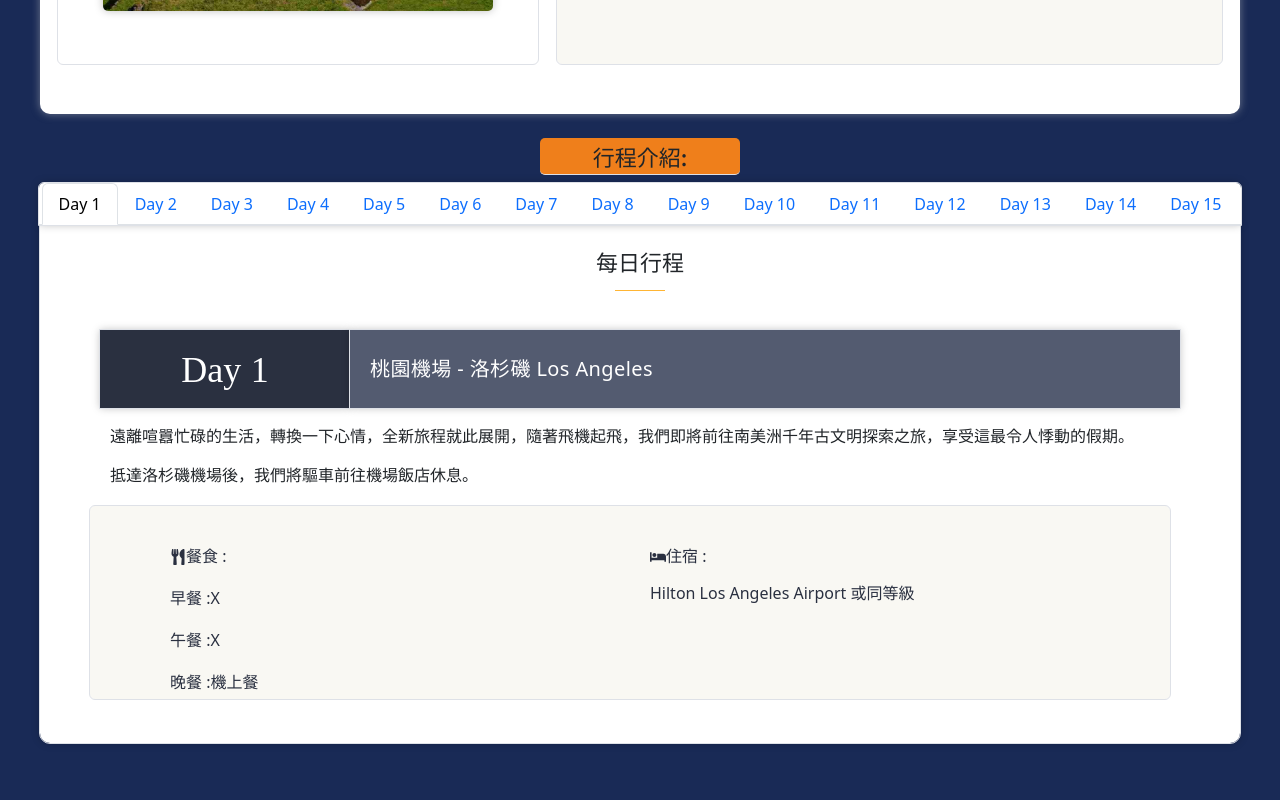
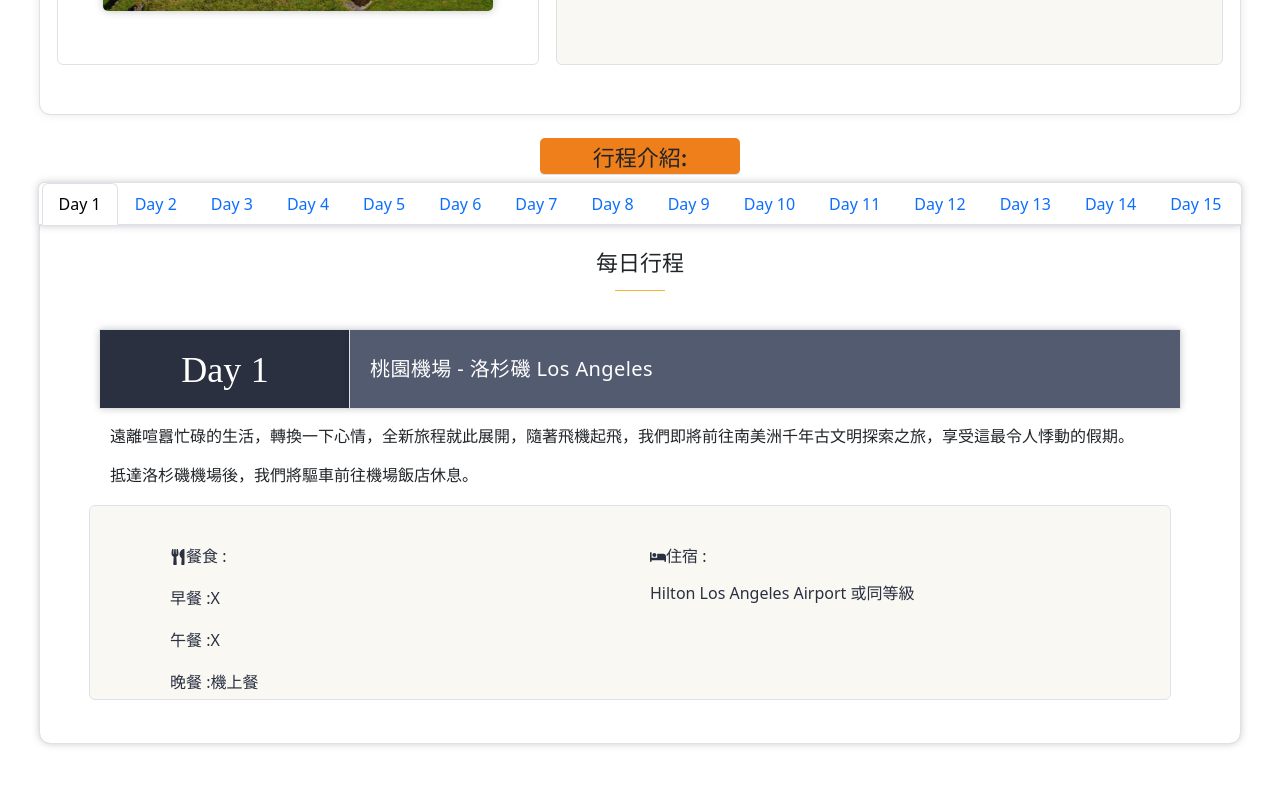
Before and after one commit to LauranceLi/Group3-React, a Next.js app in the folder next/: page /itinerary/sign-up in a window 1280 px wide. Shown: the part 640-1440 px from the top of the page. Built offline with nearby package versions, Linux system fonts and the light colour scheme.

Commit message:
背景改為白色

```diff
--- a/next/pages/_app.js
+++ b/next/pages/_app.js
@@ -8,8 +8,9 @@ import product from '/styles/product/product.css'
 import 'bootstrap/dist/css/bootstrap.css'
 import '/styles/cart/cart.css'
 import { CartProvider } from '@/hooks/use_cart'
+import { useGroupOrder } from '@/hooks/use-group-order'
 
 export default function App({ Component, pageProps }) {
   const getLayout = Component.getLayout || ((page) => page)
-  return <CartProvider>{getLayout(<Component {...pageProps} />)}</CartProvider>
+  return <useGroupOrder><CartProvider>{getLayout(<Component {...pageProps} />)}</CartProvider></useGroupOrder>
 }
--- a/next/pages/itinerary/sign-up.js
+++ b/next/pages/itinerary/sign-up.js
@@ -86,7 +86,7 @@ export default function SignUp() {
                           <td>
                             <a
                               className={styles.btn}
-                              href="http://localhost:3000/itinerary/group-cart"
+                              href="http://localhost:3000/itinerary-order/3"
                             >
                               報名
                             </a>
@@ -104,7 +104,7 @@ export default function SignUp() {
                           <td>
                             <a
                               className={styles.btn}
-                              href="http://localhost:3000/itinerary/group-cart"
+                              href="http://localhost:3000/itinerary-order/3"
                             >
                               報名
                             </a>
@@ -122,7 +122,7 @@ export default function SignUp() {
                           <td>
                             <a
                               className={styles.btn}
-                              href="http://localhost:3000/itinerary/group-cart"
+                              href="http://localhost:3000/itinerary-order/3"
                             >
                               報名
                             </a>
--- a/next/styles/dailyTour.module.css
+++ b/next/styles/dailyTour.module.css
@@ -1,5 +1,5 @@
 .countryBody {
-  background-color: #192a56;
+  background-color: #ffffff;
   padding-bottom: 18.0625rem;
 }
 .tab {
--- a/next/styles/itinerary.module.css
+++ b/next/styles/itinerary.module.css
@@ -2,7 +2,7 @@
 
 /* itinerary_sign_up 區塊 (Start) */
 .pidFirst {
-  background-color: #192a56;
+  background-color: #ffffff;
   display: flex;
   justify-content:space-around;
   align-items: center;
@@ -33,7 +33,7 @@
 
 .SignUpMain {
   padding-top: 10.875rem;
-  background-color: #192a56;
+  background-color: #ffffff;
   /* height: 100vh; */
 }
 .SignUpMain2 {
@@ -48,6 +48,7 @@
   padding: 0 18px 9px;
   max-width: 95%;
   box-shadow: rgba(200, 200, 200, 0.5) 0px 0px 8px;
+  outline: #dee1e7 solid 0.8px;
   border-radius: 10px;
   background-color: #ffffff;
   display: flex;
@@ -83,7 +84,7 @@
   display: flex;
   align-items: center;
   justify-content: center;
-  background-color: #192a56;
+  background-color: #ffffff;
 }
 
 .groupIntroduce {
@@ -869,7 +870,7 @@ margin-top: 1.25rem;
 
 /* country-all區塊 (start) */
 .itineraryMain2 {
-  background-color: #192a56;
+  background-color: #ffffff;
   padding-top: 180px;
 }
 .itineraryCard {
@@ -882,7 +883,7 @@ margin-top: 1.25rem;
   letter-spacing: 4.8px;
   font-family: Helvetica, 微軟正黑體, Arial, sans-serif;
   position: relative;
-  color: #ffffff;
+  color: #192a56;
 }
 .itineraryDepartureLine {
   border-bottom: 3px solid #ffb534;
@@ -942,7 +943,7 @@ margin-top: 1.25rem;
     transition: transform 0.3s;
 }
 .cardDiv1 {
-  width: 13.125rem;
+  width: 16.125rem;
   height: auto;
   background-color: #ffd145;
 }
@@ -1000,7 +1001,7 @@ margin-top: 1.25rem;
     font-weight: 600;
   }
   .cardDiv1 {
-    width: 8.1225rem;
+    width: 13.1225rem;
   }
 
   .cardDiv2 {
@@ -1012,9 +1013,9 @@ margin-top: 1.25rem;
   .itineraryDepartureLine {
     margin-top: 0px;
   }
-  .itineraryCard {
+  /* .itineraryCard {
     height: 93.5rem;
-  }
+  } */
   .moduleContainer {
     display: flex;
     flex-wrap: wrap;
```
Also changed, not shown: next/pages/itinerary-order/[pid].js (+7 -4 lines), next/styles/itineraryCard.module.css (+5 -4 lines).
